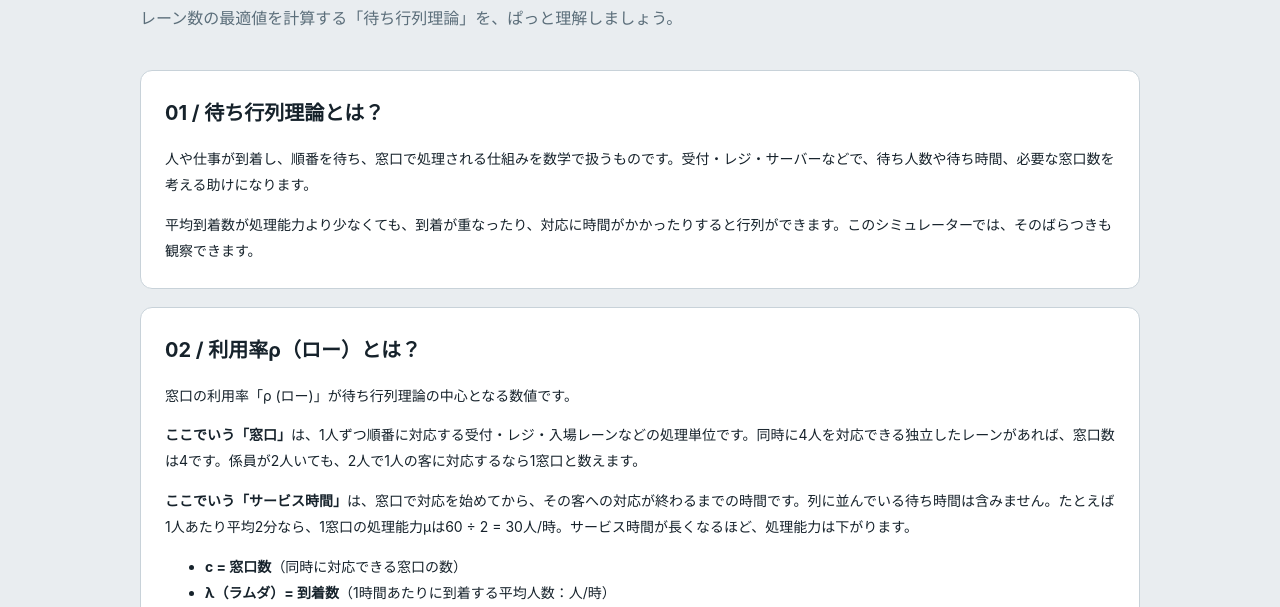
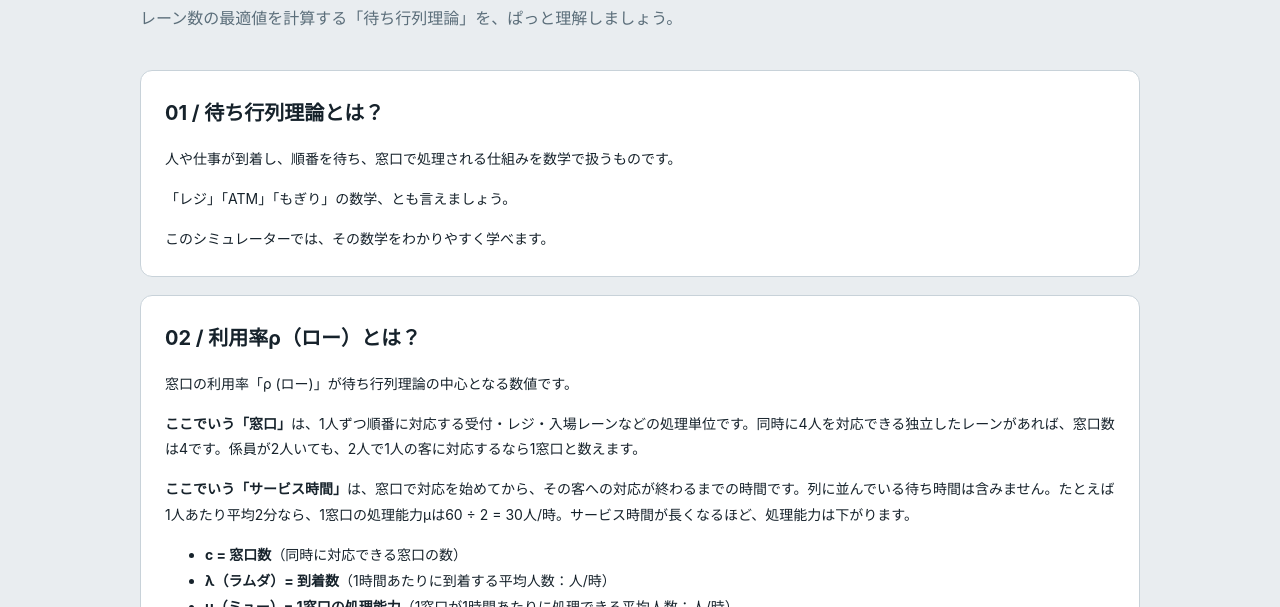
Before and after one commit to nappa/queuesim, a plain HTML site: page index.html in a window 1280 px wide. Both pictures are taken after a click on the tab "チュートリアル". Shown: the part 193-800 px from the top of the page. Drawn offline with Linux system fonts and the light colour scheme.

Commit message:
Revise queueing theory introduction

```diff
--- a/index.html
+++ b/index.html
@@ -966,7 +966,7 @@
       <main class="learn-page" id="panel-tutorial" role="tabpanel" aria-labelledby="tab-tutorial" tabindex="0" hidden>
         <div class="learn-content">
           <header class="learn-hero"><span class="learn-kicker">TUTORIAL / 7 LESSONS</span><h1>待ち行列理論を5分で理解する。</h1><p>レーン数の最適値を計算する「待ち行列理論」を、ぱっと理解しましょう。</p></header>
-          <section class="lesson"><h2>01 / 待ち行列理論とは？</h2><p>人や仕事が到着し、順番を待ち、窓口で処理される仕組みを数学で扱うものです。受付・レジ・サーバーなどで、待ち人数や待ち時間、必要な窓口数を考える助けになります。</p><p>平均到着数が処理能力より少なくても、到着が重なったり、対応に時間がかかったりすると行列ができます。このシミュレーターでは、そのばらつきも観察できます。</p></section>
+          <section class="lesson"><h2>01 / 待ち行列理論とは？</h2><p>人や仕事が到着し、順番を待ち、窓口で処理される仕組みを数学で扱うものです。</p><p>「レジ」「ATM」「もぎり」の数学、とも言えましょう。</p><p>このシミュレーターでは、その数学をわかりやすく学べます。</p></section>
           <section class="lesson"><h2>02 / 利用率ρ（ロー）とは？</h2>
             <p>窓口の利用率「ρ (ロー)」が待ち行列理論の中心となる数値です。</p>
             <p><strong>ここでいう「窓口」</strong>は、1人ずつ順番に対応する受付・レジ・入場レーンなどの処理単位です。同時に4人を対応できる独立したレーンがあれば、窓口数は4です。係員が2人いても、2人で1人の客に対応するなら1窓口と数えます。</p>
```
